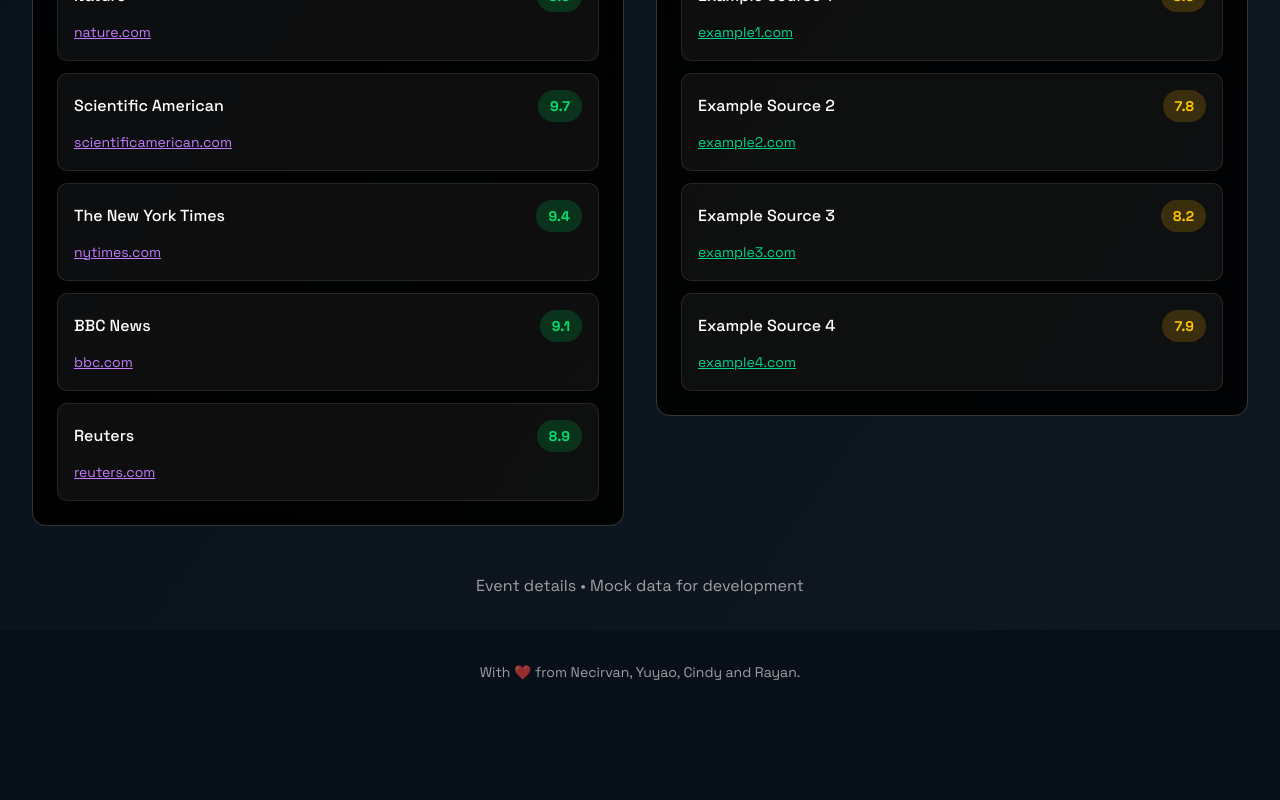
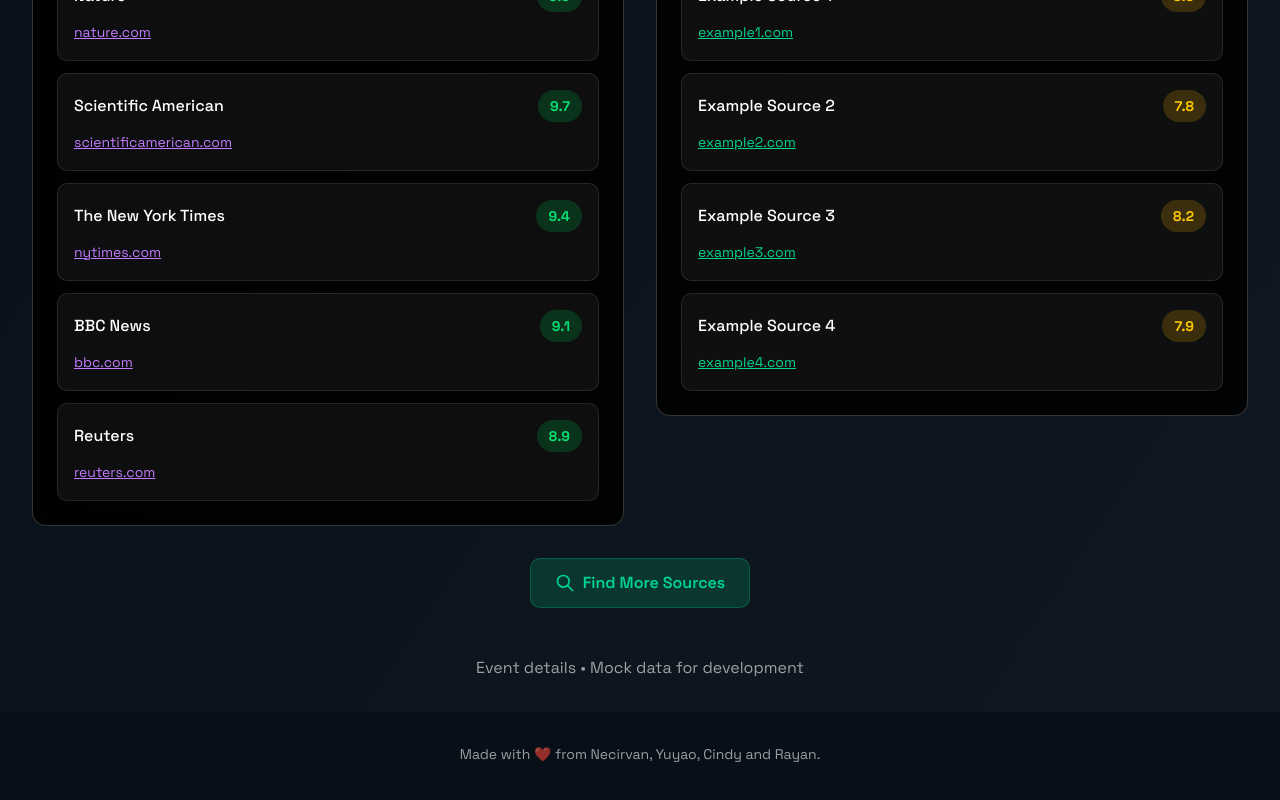
Before and after one commit to yuyaox122/whack_2025, a Next.js app: page /events/1 in a window 1280 px wide. Shown: the part 1193-1993 px from the top of the page. Before the commit the page ends 1923 px from the top, so only its background shows below. Built offline with nearby package versions, Linux system fonts and the light colour scheme.

Commit message:
before experiements

```diff
--- /dev/null
+++ b/src/app/api/find-sources/route.js
@@ -0,0 +1,65 @@
+import { NextResponse } from 'next/server';
+
+export async function POST(request) {
+  try {
+    const { query, eventId } = await request.json();
+
+    if (!query) {
+      return NextResponse.json(
+        { error: 'Query parameter is required' },
+        { status: 400 }
+      );
+    }
+
+    // Mock response for development
+    // In production, this would call your backend API to search for more sources
+    const mockNewSources = {
+      reliability_sources: [
+        { name: 'Reuters', score: 9.1, url: 'reuters.com' },
+        { name: 'Associated Press', score: 9.0, url: 'ap.org' },
+        { name: 'The Guardian', score: 8.8, url: 'theguardian.com' }
+      ],
+      engagement_sources: [
+        { name: 'Twitter Trending', score: 8.5, url: 'twitter.com' },
+        { name: 'Reddit Discussion', score: 7.8, url: 'reddit.com' }
+      ],
+      metric_here_sources: [
+        { name: 'Google Trends', score: 8.2, url: 'trends.google.com' },
+        { name: 'Semrush Analytics', score: 7.9, url: 'semrush.com' }
+      ]
+    };
+
+    // Simulate API delay
+    await new Promise(resolve => setTimeout(resolve, 2000));
+
+    return NextResponse.json(mockNewSources);
+
+    // Production implementation would look like this:
+    /*
+    const response = await fetch(`${process.env.BACKEND_URL}/api/find-sources`, {
+      method: 'POST',
+      headers: {
+        'Content-Type': 'application/json',
+      },
+      body: JSON.stringify({
+        query: query,
+        event_id: eventId
+      }),
+    });
+
+    if (!response.ok) {
+      throw new Error('Backend API error');
+    }
+
+    const data = await response.json();
+    return NextResponse.json(data);
+    */
+
+  } catch (error) {
+    console.error('Error in find-sources API:', error);
+    return NextResponse.json(
+      { error: 'Failed to find sources' },
+      { status: 500 }
+    );
+  }
+}
--- a/src/app/events/[id]/page.js
+++ b/src/app/events/[id]/page.js
@@ -14,6 +14,8 @@
   const [loading, setLoading] = useState(true);
   const [error, setError] = useState(null);
   const [useMockData, setUseMockData] = useState(true);
+  const [findingSources, setFindingSources] = useState(false);
+  const [abortController, setAbortController] = useState(null);
 
   // Mock data for development
   const mockEvent = {
@@ -89,8 +91,65 @@
     }
   }, [eventId, useMockData]);
 
+  // Cleanup effect to abort ongoing requests when component unmounts
+  useEffect(() => {
+    return () => {
+      if (abortController) {
+        abortController.abort();
+      }
+    };
+  }, [abortController]);
+
   const toggleDataSource = () => {
     setUseMockData(!useMockData);
+  };
+
+  const findMoreSources = async () => {
+    if (!event || findingSources) return;
+
+    setFindingSources(true);
+
+    // Store the AbortController to allow cancellation
+    const controller = new AbortController();
+    setAbortController(controller);
+
+    try {
+      const response = await fetch('/api/find-sources', {
+        method: 'POST',
+        headers: {
+          'Content-Type': 'application/json',
+        },
+        body: JSON.stringify({
+          query: event.title,
+          eventId: event.id
+        }),
+        signal: controller.signal, // Allow cancellation
+      });
+
+      if (!response.ok) {
+        throw new Error('Failed to find more sources');
+      }
+
+      const newSources = await response.json();
+
+      // Add new sources to existing sources
+      setEvent(prevEvent => ({
+        ...prevEvent,
+        reliability_sources: [...prevEvent.reliability_sources, ...newSources.reliability_sources],
+        engagement_sources: [...prevEvent.engagement_sources, ...newSources.engagement_sources],
+        metric_here_sources: [...prevEvent.metric_here_sources, ...newSources.metric_here_sources]
+      }));
+
+    } catch (error) {
+      // Only log error if it's not an abort error
+      if (error.name !== 'AbortError') {
+        console.error('Error finding more sources:', error);
+        // Could add a toast notification here
+      }
+    } finally {
+      setFindingSources(false);
+      setAbortController(null);
+    }
   };
 
   const getScoreColor = (score) => {
@@ -332,6 +391,32 @@
             </StaggeredItem>
           </StaggeredContainer>
 
+          {/* Find More Sources Button */}
+          <div className="mt-8 text-center">
+            <button
+              onClick={findMoreSources}
+              disabled={findingSources}
+              className="inline-flex items-center px-6 py-3 bg-emerald-500/20 text-emerald-400 border border-emerald-500/30 rounded-lg hover:bg-emerald-500/30 hover:text-emerald-300 transition-all duration-300 font-semibold text-sm sm:text-base disabled:opacity-50 disabled:cursor-not-allowed"
+            >
+              {findingSources ? (
+                <>
+                  <svg className="animate-spin w-5 h-5 mr-2" fill="none" viewBox="0 0 24 24">
+                    <circle className="opacity-25" cx="12" cy="12" r="10" stroke="currentColor" strokeWidth="4"></circle>
+                    <path className="opacity-75" fill="currentColor" d="M4 12a8 8 0 018-8V0C5.373 0 0 5.373 0 12h4zm2 5.291A7.962 7.962 0 014 12H0c0 3.042 1.135 5.824 3 7.938l3-2.647z"></path>
+                  </svg>
+                  Finding Sources...
+                </>
+              ) : (
+                <>
+                  <svg className="w-5 h-5 mr-2" fill="none" stroke="currentColor" viewBox="0 0 24 24">
+                    <path strokeLinecap="round" strokeLinejoin="round" strokeWidth={2} d="M21 21l-6-6m2-5a7 7 0 11-14 0 7 7 0 0114 0z" />
+                  </svg>
+                  Find More Sources
+                </>
+              )}
+            </button>
+          </div>
+
           {/* Footer */}
           <div className="mt-12 text-center">
             <p className="text-white/60">
@@ -345,7 +430,7 @@
 
     {/* Team Footer - Outside main container */}
     <p className="text-white/60 text-xs sm:text-sm text-center mt-6 sm:mt-8 mb-8 sm:mb-12 px-4">
-      With ❤️ from Necirvan, Yuyao, Cindy and Rayan.
+      Made with ❤️ from Necirvan, Yuyao, Cindy and Rayan.
     </p>
     </>
   );
```
